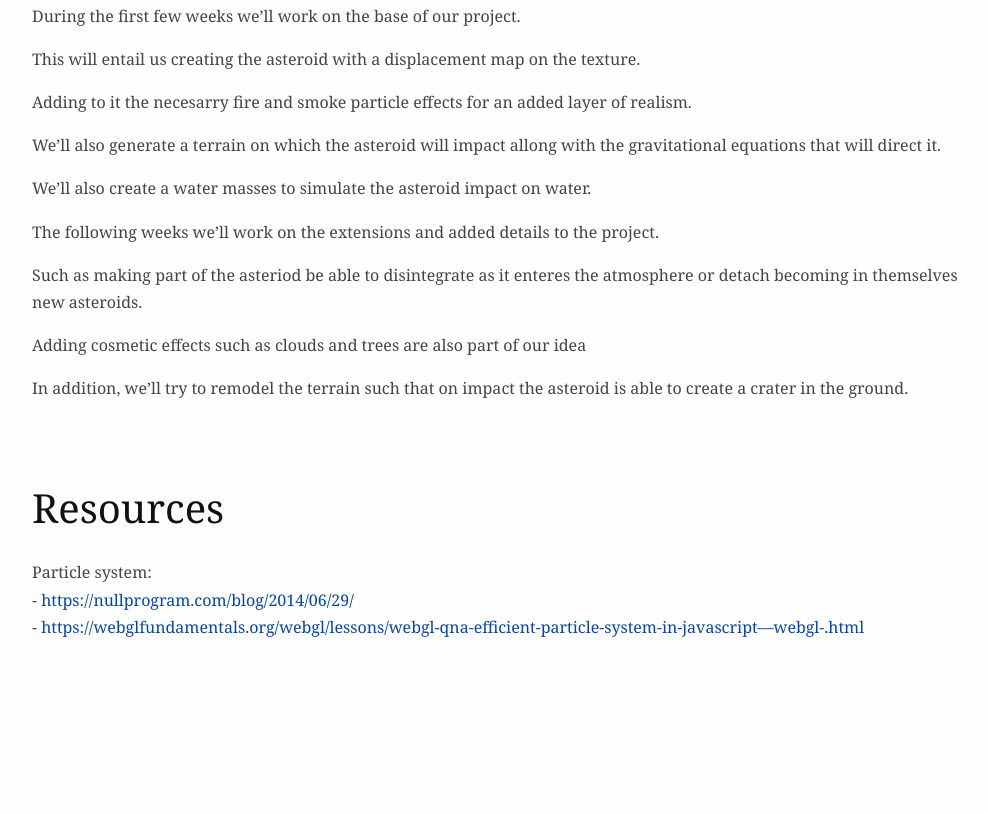
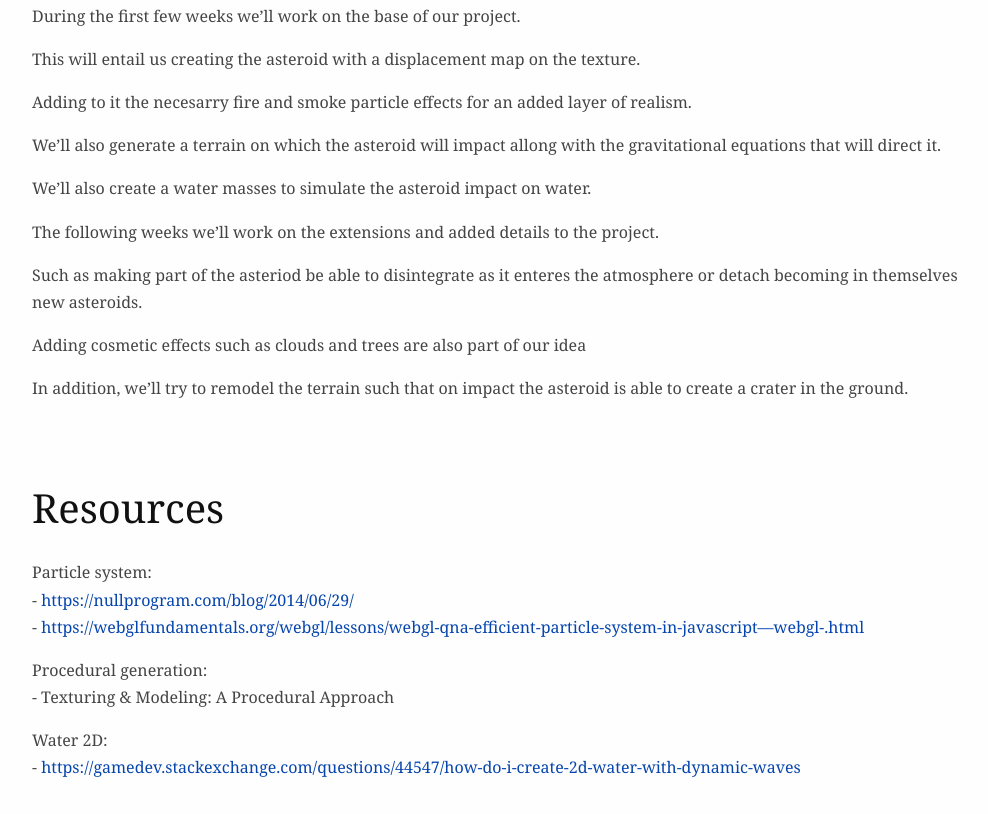
Before and after one commit to EduardoNeville/CG_Projects, a plain HTML site: page proposal/proposal.html in a window 1280 px wide. Shown: the part 2031-2845 px from the top of the page, without its empty margins (128-1116 px from the left). Before the commit the page ends 2704 px from the top, so only its background shows below. Drawn offline with Linux system fonts and the light colour scheme.

Commit message:
Submitted proposal version

```diff
--- a/proposal/proposal.html
+++ b/proposal/proposal.html
@@ -94,5 +94,10 @@ asteroid is able to create a crater in the ground.</p>
 href="https://nullprogram.com/blog/2014/06/29/">https://nullprogram.com/blog/2014/06/29/</a><br />
 - <a
 href="https://webglfundamentals.org/webgl/lessons/webgl-qna-efficient-particle-system-in-javascript---webgl-.html">https://webglfundamentals.org/webgl/lessons/webgl-qna-efficient-particle-system-in-javascript—webgl-.html</a></p>
+<p>Procedural generation:<br />
+- Texturing &amp; Modeling: A Procedural Approach</p>
+<p>Water 2D:<br />
+- <a
+href="https://gamedev.stackexchange.com/questions/44547/how-do-i-create-2d-water-with-dynamic-waves">https://gamedev.stackexchange.com/questions/44547/how-do-i-create-2d-water-with-dynamic-waves</a></p>
 </body>
 </html>
```
Also changed, not shown: 2 other files.
